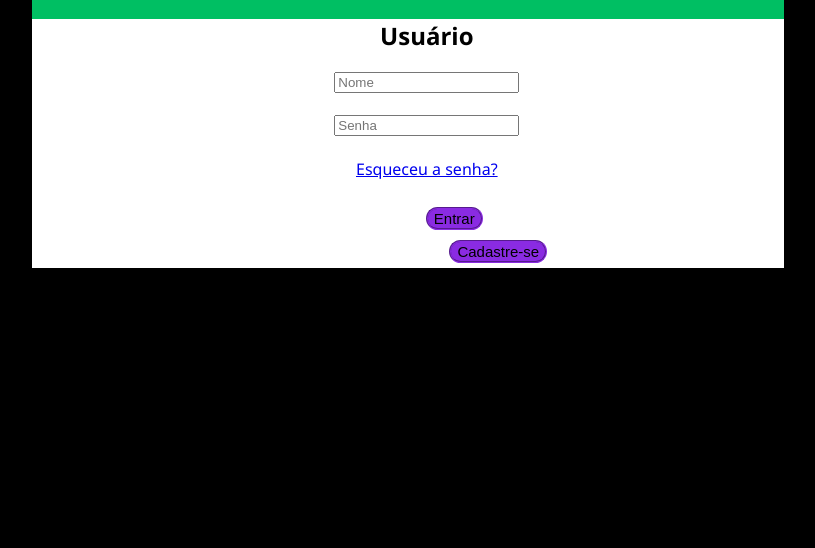
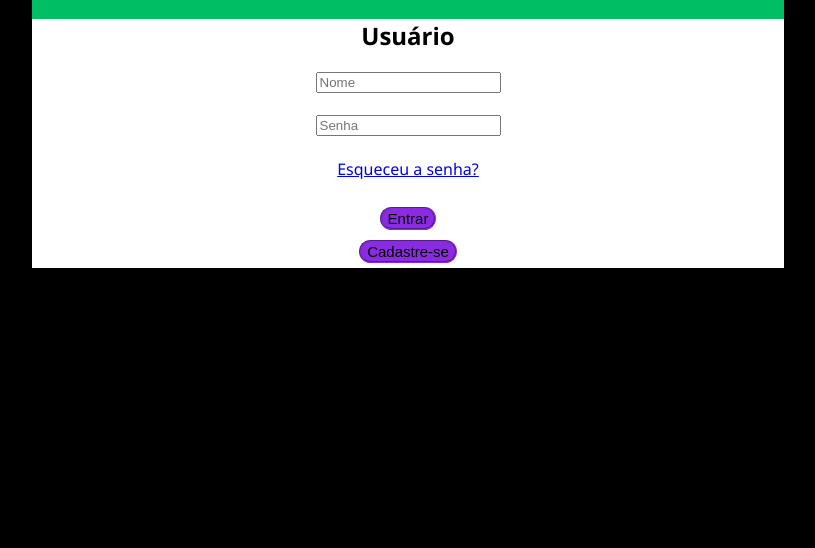
Before and after one commit to ArthurVoit/AplicativoTLB, a PHP site: page /tela-login/Login.html in a window 1280 px wide. Shown: the part 614-1162 px from the top of the page, without its empty margins (232-1047 px from the left). Run offline with PHP 8.4, Linux system fonts and the light colour scheme.

Commit message:
edit - ajuste do css

```diff
--- a/tela-login/style.css
+++ b/tela-login/style.css
@@ -9,7 +9,7 @@ div {
     background-color: #00bf63;
 }
 
-#EsqueceuSenhaimg {
+img {
     padding-left: 42%;
     padding-top: 1%;
 }
@@ -53,70 +53,6 @@ div {
 }
 .EsqueceuSenha2{
     background-color: white;
-    text-align: center;
-}
-
-#imgLogin{
-    padding-left: 42%;
-    padding-top: 1%;
-}
-<<<<<<< HEAD
-=======
-
-body {
-    background-color: black;
-    padding: 20%;
-    font-family: 'Segoe UI', Tahoma, Geneva, Verdana, sans-serif;
-}
-
-div {
-    background-color: #00bf63;
-}
-
-img {
-    padding-left: 5%;
-    padding-top: 1%;
-}
-
-.usuariosenha{
-    background-color: white;
-}
-
-#login{
-    padding: 0%;
-    border-radius: 20px;
-    margin-top: 20px;
-}
-.usuariosenha{
-    padding-left: 5%;
-}
-.roxo{
-    border-style: groove;
-    border-radius: 40px;
-    border-color: blueviolet;
-    background-color: blueviolet;
-    color: black;
-    cursor: pointer;
-    margin: 5px;
-    transition: 0.5s;
-    font-size: 15px;
-}
-.roxo:hover{
-    background-color: rgb(122, 80, 156);
-    color: white;
-}
-
-.AJUSTAR{
-    padding-left: 55px;
-    background-color: white;
-}
-
-.AJUSTAR2{
-    padding-left: 20%;
-    background-color: white;
-}
-.EsqueceuSenha2{
-    background-color: white;
 }
 
 #imagemsetacadastro{
@@ -124,4 +60,3 @@ img {
     height: 20px;
     justify-content: center;
 }
->>>>>>> 572cf4639e31e4acdc480eaae6f3947b78d4fd19
```
